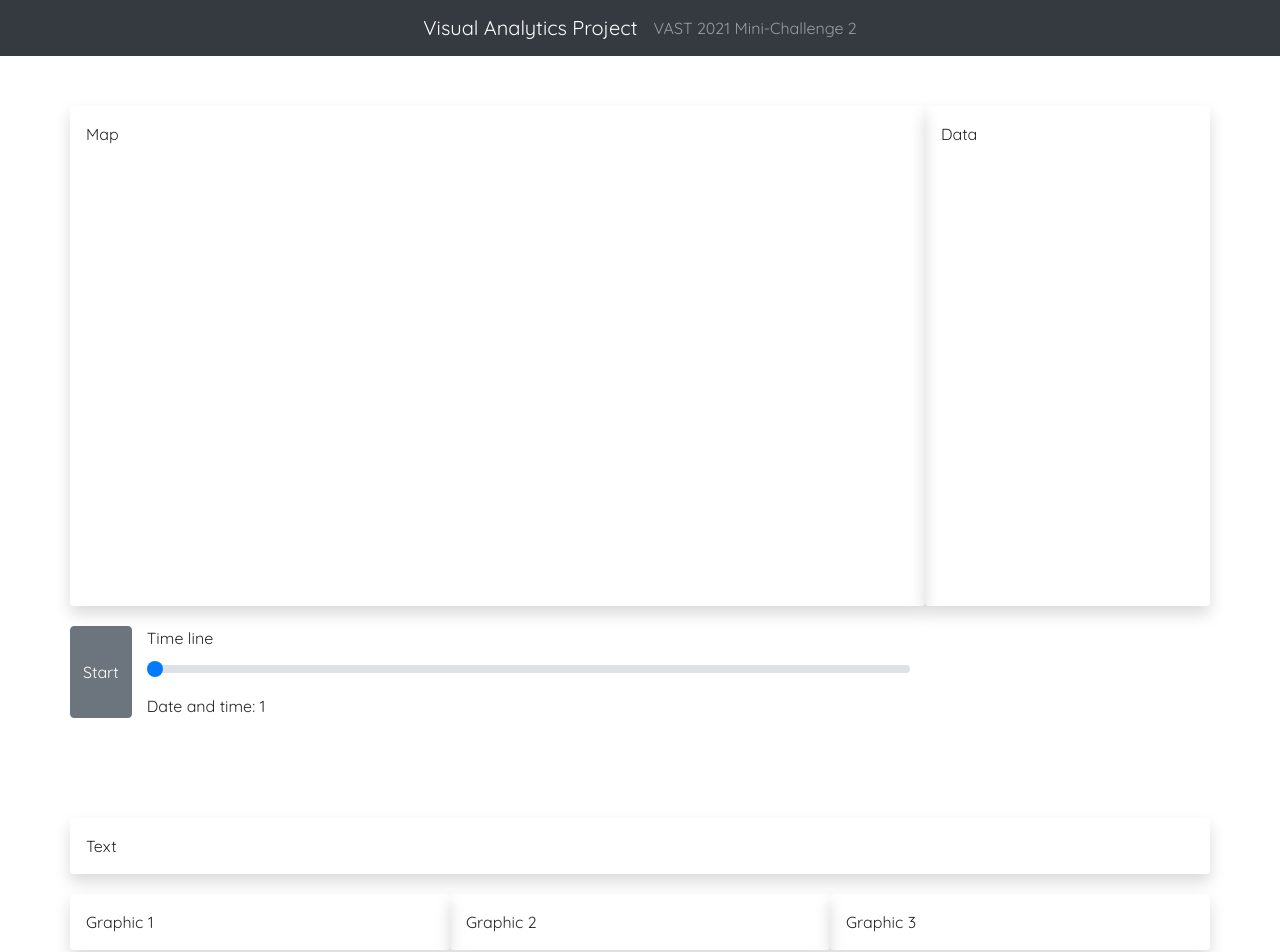
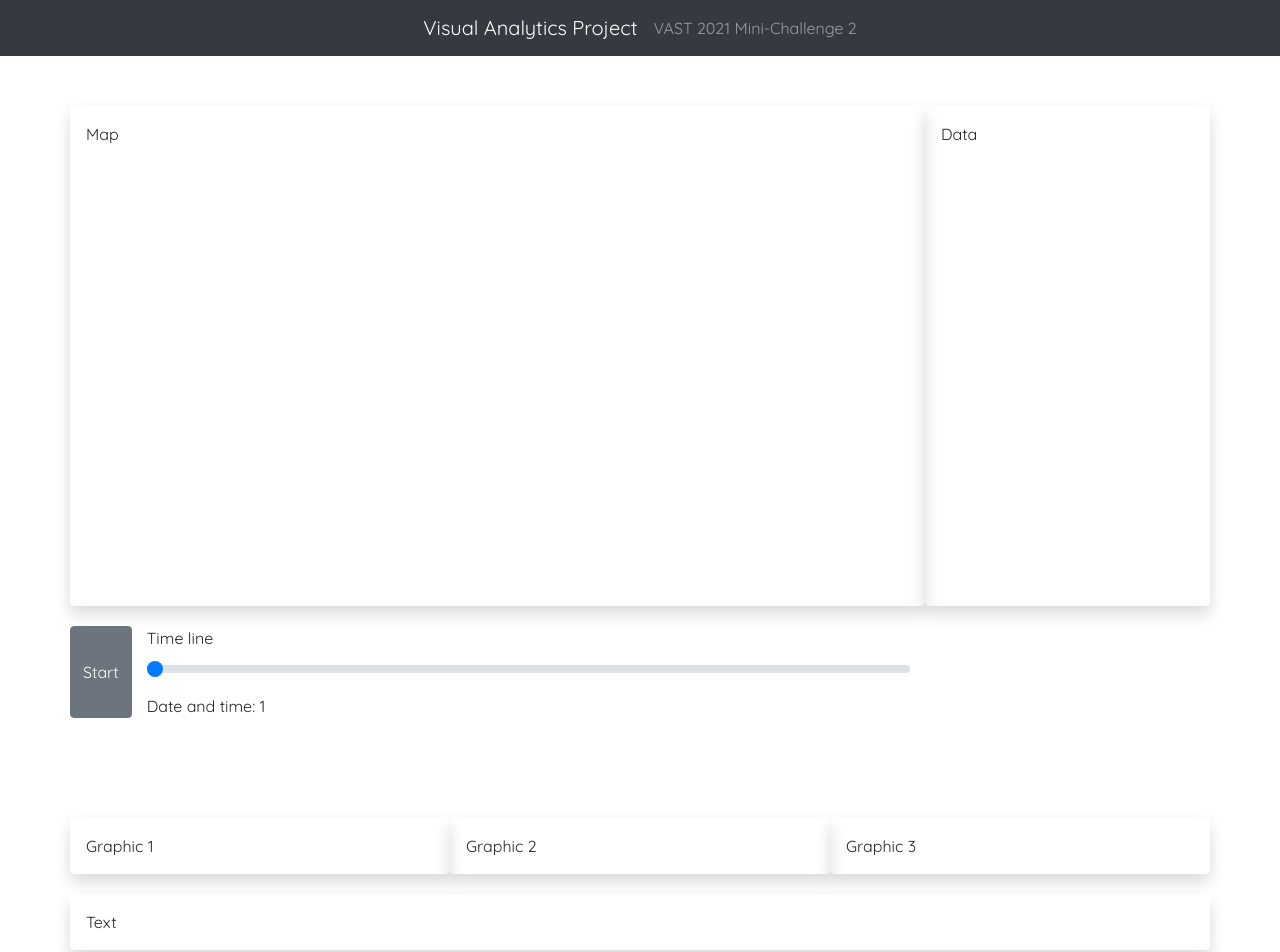
Before and after one commit to ChiaraDA/vast_mc2, a Vue app: page / in a window 1280 px wide. Shown: the top 952 px of the page. Built offline with nearby package versions, Linux system fonts and the light colour scheme.

Commit message:
Update skeleton

```diff
--- a/src/components/mc2_board.vue
+++ b/src/components/mc2_board.vue
@@ -20,14 +20,14 @@
             <b-col md="3"></b-col>
         </b-row>
 
-        <b-row id="text_row" align-v="stretch" class="b-row">
-            <b-col class="shadow p-3 rounded">Text</b-col>
-        </b-row>
-
         <b-row id="graphic_row" align-v="stretch" class="b-row">
             <b-col class="shadow p-3 rounded">Graphic 1</b-col>
             <b-col class="shadow p-3 rounded">Graphic 2</b-col>
             <b-col class="shadow p-3 rounded">Graphic 3</b-col>
+        </b-row>
+
+        <b-row id="text_row" align-v="stretch" class="b-row">
+            <b-col class="shadow p-3 rounded">Text</b-col>
         </b-row>
 
     </b-container>
@@ -52,7 +52,7 @@
     margin-bottom:20px;
 }
 
-#text_row{
+#graphic_row{
     margin-top:100px;
 }
 
```
